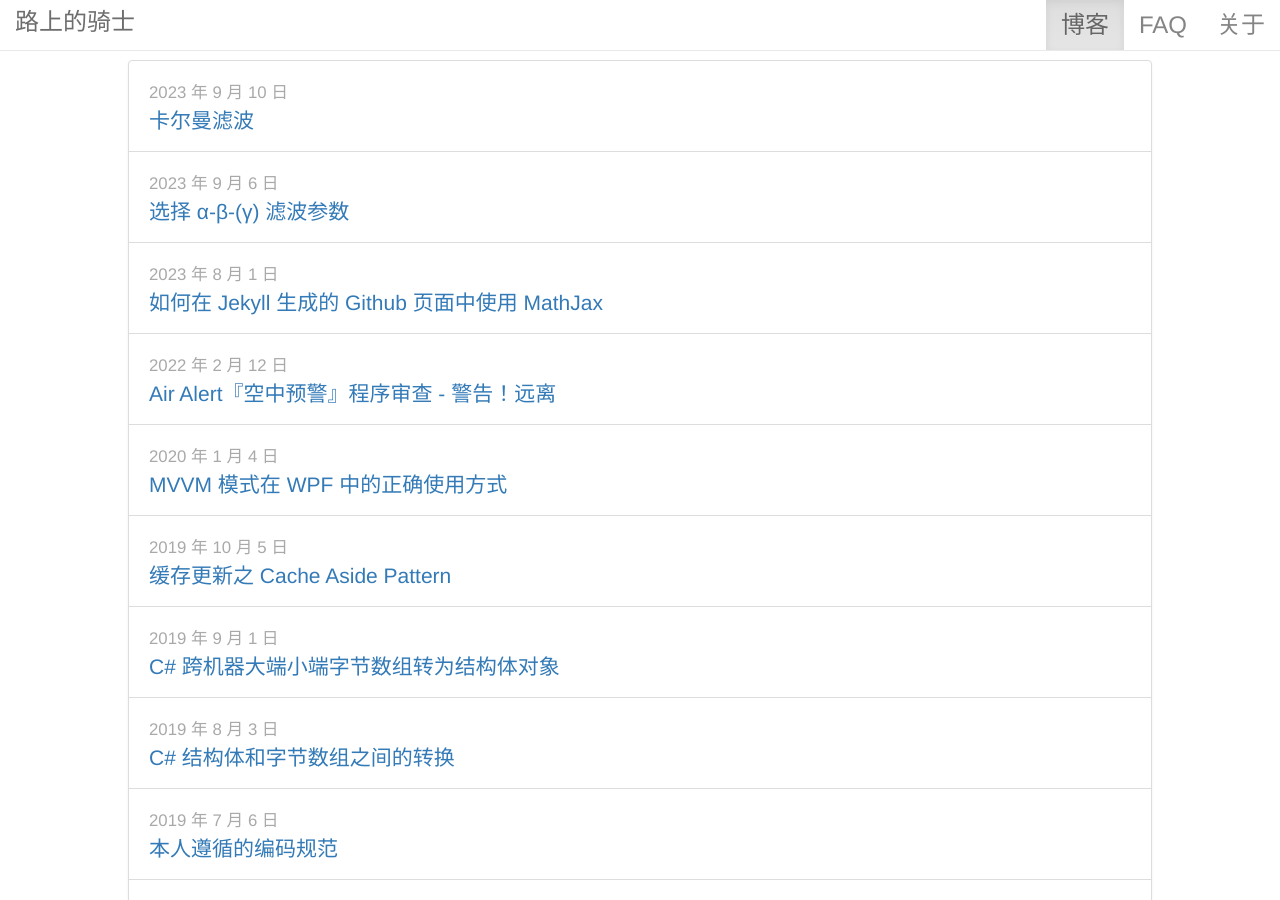
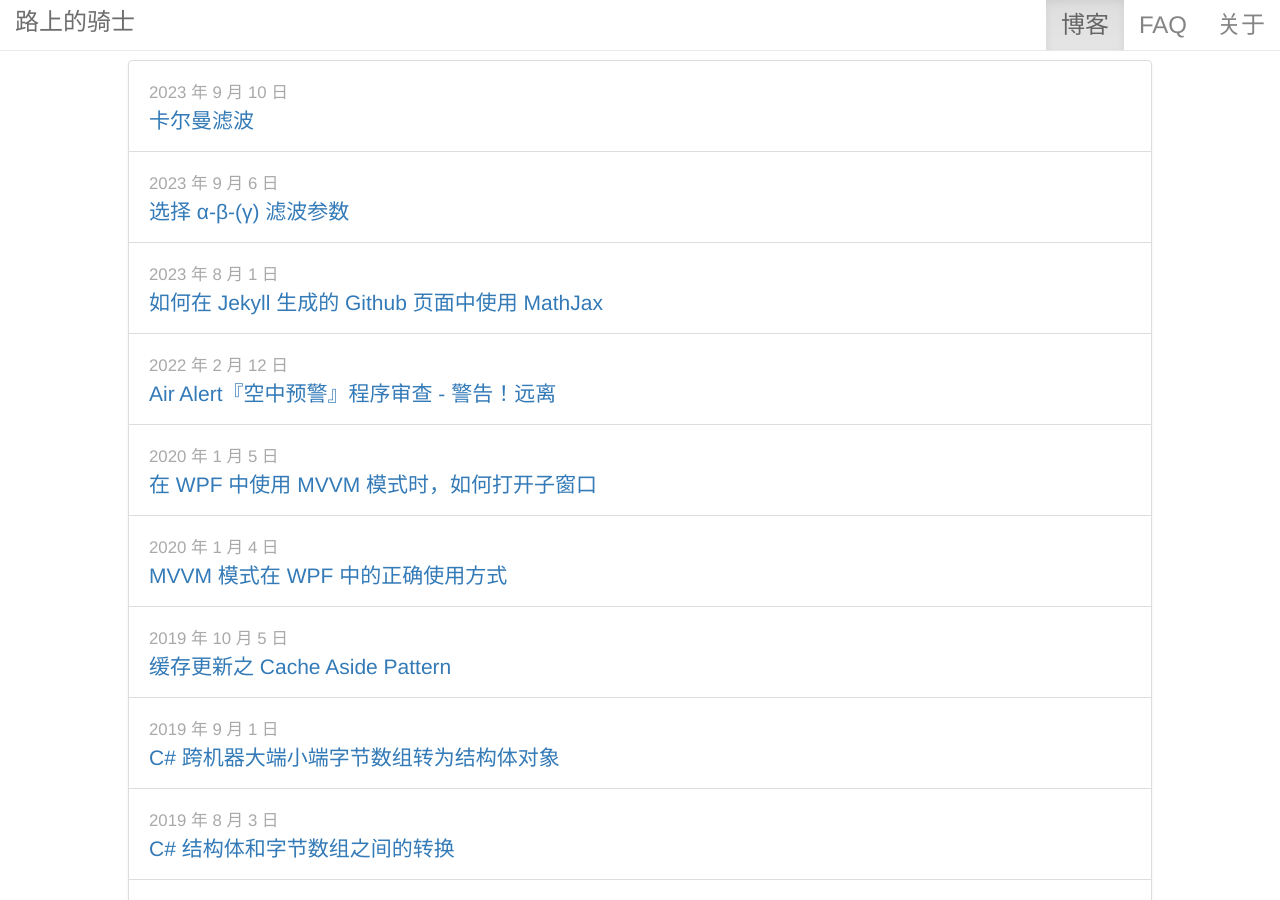
Before and after one commit to luli100/luli100.github.io, a Jekyll site: the page built from index.html, in a window 1280 px wide and 900 px high. Built offline with Jekyll 4.4.1, drawn with Linux system fonts in a browser that asks for light colours.

Commit message:
open child window right

````diff
--- a/_posts/2020-01-05-wpf-mvvm-how-to-open-child-window.md
+++ b/_posts/2020-01-05-wpf-mvvm-how-to-open-child-window.md
@@ -1,23 +1,15 @@
 ---
 layout: post
 title: 在 WPF 中使用 MVVM 模式时，如何打开子窗口
-enable: false
+enable: true
 ---
 
-<!DOCTYPE html>
-<html>
-    <head>
-        <meta charset="UTF-8">
-        <meta name="viewport" content="width=device-width, initial-scale=0.5">
-        <link href="/styles/main.css" rel="stylesheet" type="text/css">
-        <title></title>
-    </head>
-    <body>
-        <div class="inner">
-            <h2>在 WPF 中使用 MVVM 模式时，如何打开子窗口</h2>
-            <p>通常来说，MVVM 模式中的 ViewModel 是不需知道 View 是如何设计的。也就是说，从 ViewModel 中访问『创建』View 是错误的设计。</p>
-            <h3>直接在 View 后台代码打开子窗口</h3>
-            <div class="highlighter-rouge"><div class="highlight"><pre class="highlight"><code>public partial class MainWindow : Window
+通常来说，MVVM 模式中的 ViewModel 是不需知道 View 是如何设计的。也就是说，从 ViewModel 中访问『创建』View 是错误的设计。
+
+### 直接在 View 后台代码打开子窗口
+
+```
+public partial class MainWindow : Window
 {
     private readonly MainViewModel MainVM;
     public MainWindow()
@@ -36,10 +28,15 @@ enable: false
             // 调用 MainViewModel 里的函数，进行相应的逻辑处理
         }
     }
-}</code></pre></div></div>
-                <p>这种方式能够满足 MVVM 模式的要求，但在 View 后台代码中访问 ViewModel 不够优雅。</p>
-                <h3>以 MVVMLight Messenger 消息通知法打开子窗体</h3>
-                <div class="highlighter-rouge"><div class="highlight"><pre class="highlight"><code>public partial class MainWindow : Window
+}
+```
+
+这种方式能够满足 MVVM 模式的要求，但在 View 后台代码中访问 ViewModel 不够优雅。
+
+### 以 MVVMLight Messenger 消息通知法打开子窗体
+
+```
+public partial class MainWindow : Window
 {
     public MainWindow()
     {
@@ -52,10 +49,15 @@ enable: false
         ChildWindow window = new ChildWindow() { Owner = this };
         var result = window.ShowDialog();
     }
-}</code></pre></div></div>
-            <p>这种方法有 2 个问题：1、很难调试和导航到打开子窗口处理函数『MessageHandler』；2、获取打开窗口的返回值比较困难。</p>
-            <h3>以委托的方式打开子窗口</h3>
-            <div class="highlighter-rouge"><div class="highlight"><pre class="highlight"><code>public partial class MainWindow : Window
+}
+```
+
+这种方法有 2 个问题：1、很难调试和导航到打开子窗口处理函数『MessageHandler』；2、获取打开窗口的返回值比较困难。
+
+### 以委托的方式打开子窗口
+
+```
+public partial class MainWindow : Window
 {
     private readonly MainViewModel MainVM;
     public MainWindow()
@@ -71,10 +73,15 @@ enable: false
         var result = window.ShowDialog();
         return result == true;
     }
-}</code></pre></div></div>
-            <p>这种方法似乎解决了前 2 中方法的问题，但似乎还可以实现得更优雅，更通用。</p>
-            <h3>以导航服务的方式打开子窗口</h3>
-            <div class="highlighter-rouge"><div class="highlight"><pre class="highlight"><code>public class NavigationService
+}
+```
+
+这种方法似乎解决了前 2 中方法的问题，但似乎还可以实现得更优雅，更通用。
+
+### 以导航服务的方式打开子窗口
+
+```
+public class NavigationService
 {
     private Dictionary<String, Type> windows { get; } = new Dictionary<String, Type>();
 
@@ -111,21 +118,15 @@ enable: false
         var window = serviceProvider.GetRequiredService(windows[windowKey]) as Window;
         return window;
     }
-}</code></pre></div></div>
+}
+```
 
-        <div class="highlighter-rouge"><div class="highlight"><pre class="highlight"><code>public static class WindowsKeys
+```
+public static class WindowsKeys
 {
     public const string MainWindow = nameof(MainWindow);
     public const string ChildWindow = nameof(ChildWindow);
-}</code></pre></div></div>
-            <p>这种方法类似于所有窗口都在一个上帝类中打开，只需要传入对应窗口的 Key。并且，在 WindowsKeys 类中全局管理程序中可以打开哪些窗口。</p>
-        </div>
+}
+```
 
-        <script>
-            if (/mobile/i.test(navigator.userAgent) || /android/i.test(navigator.userAgent))
-            {
-                document.body.classList.add('mobile');
-            }
-        </script>
-    </body>
-</html>
+这种方法类似于所有窗口都在一个上帝类中打开，只需要传入对应窗口的 Key。并且，在 WindowsKeys 类中全局管理程序中可以打开哪些窗口。
````
